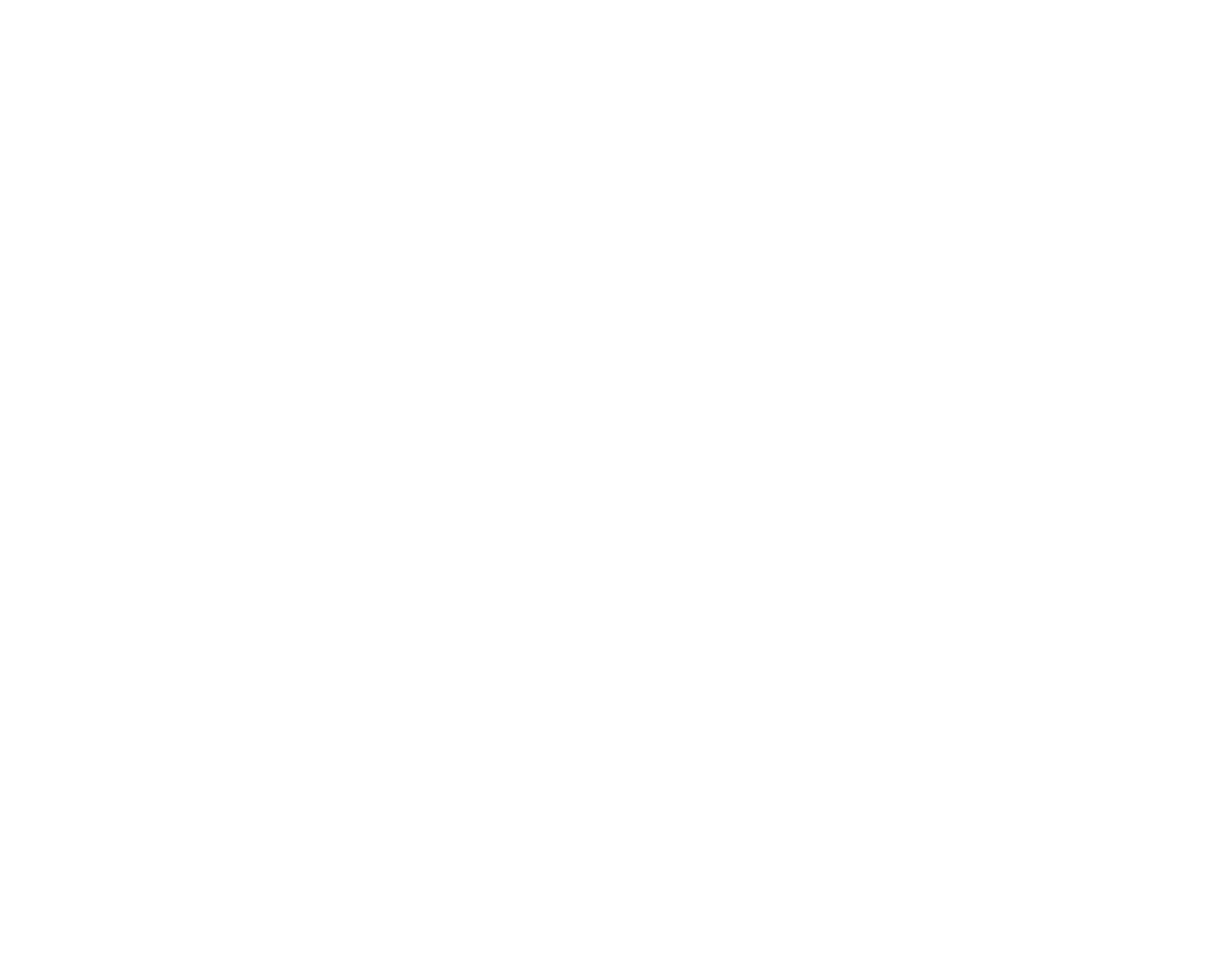
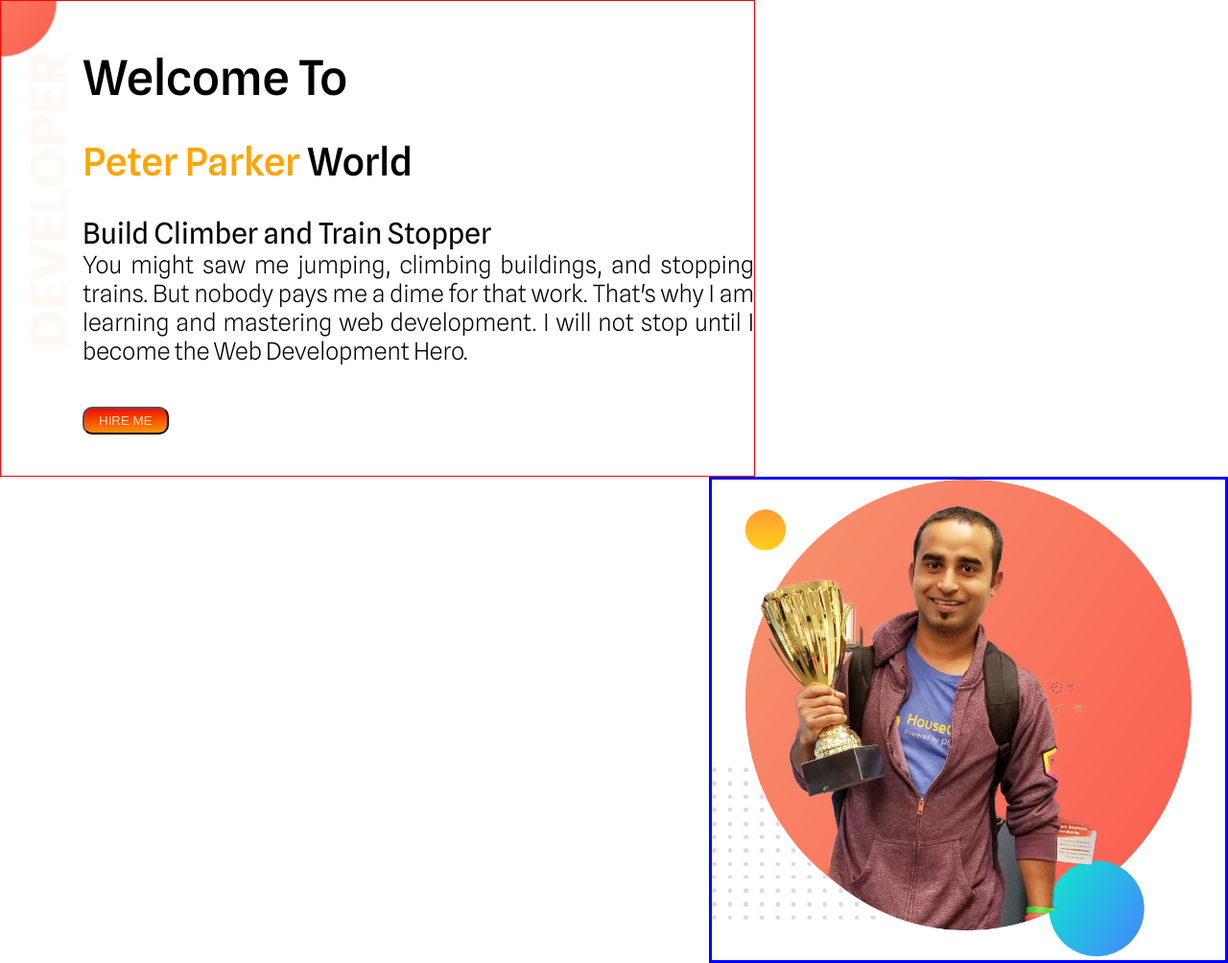
Before and after one commit to anjumrafi/final-protfolio, a plain HTML site: page index.html in a window 1280 px wide. Shown: the whole page at 96% size. Before the commit the page ends 800 px from the top, so only its background shows below. Drawn offline with Linux system fonts and the light colour scheme.

Commit message:
frist-section

```diff
--- a/index.html
+++ b/index.html
@@ -8,6 +8,22 @@
     <link rel="stylesheet" href="style.css">
 </head>
 <body>
+    <section class="head-section">
+        <div class="word-wraper">
+            <h1>Welcome To</h1>
+            <h2><span>Peter Parker</span> World</h2>
+            <h3>Build Climber and Train Stopper</h3>
+            <p>You might saw me jumping, climbing buildings, and stopping trains. But nobody pays me a dime for that work. That's why I am learning and mastering web development. I will not stop until I become the Web Development Hero.</p>
+            <button>HIRE ME</button>
+
+        </div>
+        <div class="img-wraper">
+            <img src="img/jhankar.png" alt="">
+
+        </div>
+
+
+    </section>
 
 </body>
 </html>
--- a/style.css
+++ b/style.css
@@ -0,0 +1,68 @@
+@import url('https://fonts.googleapis.com/css2?family=Merriweather:ital,wght@0,300;0,400;0,700;0,900;1,300;1,400;1,700;1,900&family=Spline+Sans:wght@300;400;500;600;700&display=swap');
+body{
+    margin: 0px;
+    padding: 0px;
+    font-family: 'Spline Sans', sans-serif;
+}
+.word-wraper {
+    border: 1px solid red;
+    width: 700px;
+    display: inline-block;
+    padding-left: 85px;
+    background-image: url(img/top-banner.png);
+    background-repeat: no-repeat;
+    float: left;
+}
+
+h1 {
+    margin-top: 50px;
+    font-size: 50px;
+    font-weight: 500;
+    margin-bottom: 20px;
+}
+
+h2 {
+    font-size: 40px;
+    font-weight: 500;
+}
+
+span {
+    color: orange;
+}
+
+h3 {
+    margin: 0px;
+    font-size: 30px;
+    font-weight: 400;
+}
+
+p {
+    margin: 0px;
+    font-size: 25px;
+    font-weight: 200;
+    text-align: justify;
+}
+.img-wraper {
+    border: 3px solid blue;
+    width: 500px;
+    float: right;
+    padding-right: 35px;
+}
+
+img {
+    height: 100%;
+    width: 100%;
+}
+button {
+    padding: 5px 15px 5px 15px;
+    border-radius: 10px;
+    background-color: #ff9900;
+    margin: 43px 0px;
+    background-image: linear-gradient(178deg, #ee0606, transparent);
+    color: wheat;
+}
+button:hover {
+    cursor: pointer;
+    opacity: 0.5;
+    transition: 0.2s;
+}
```
